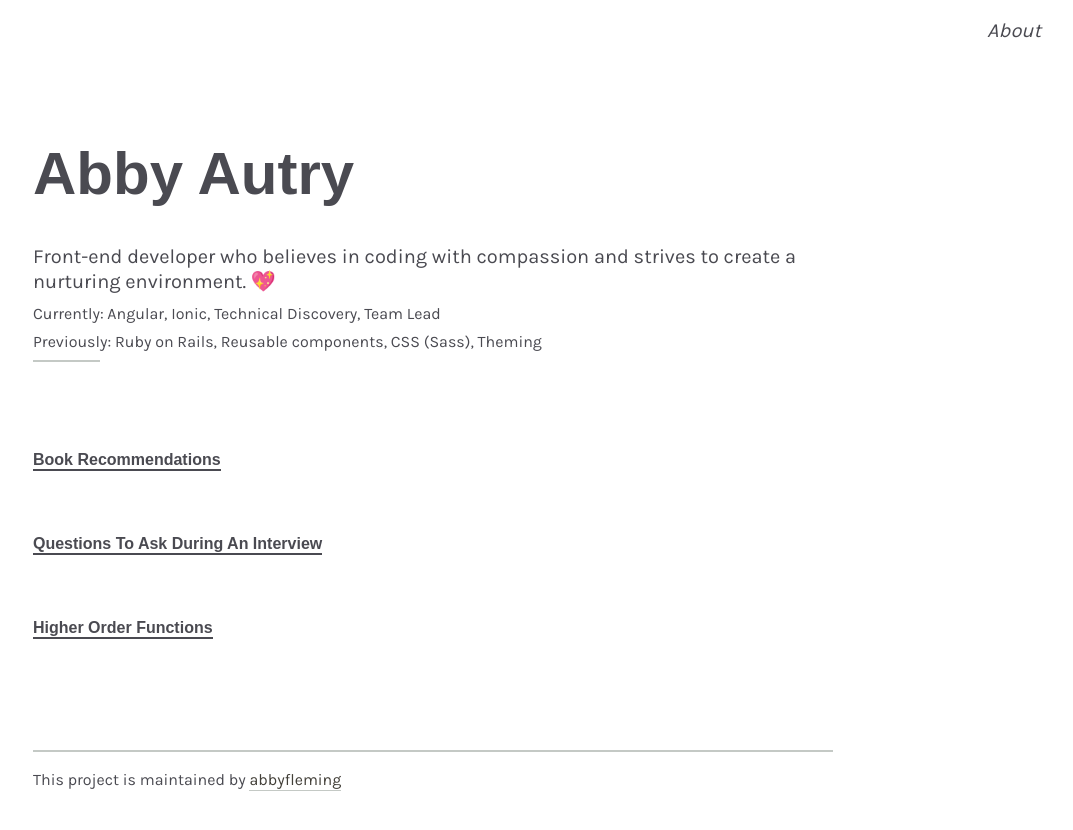
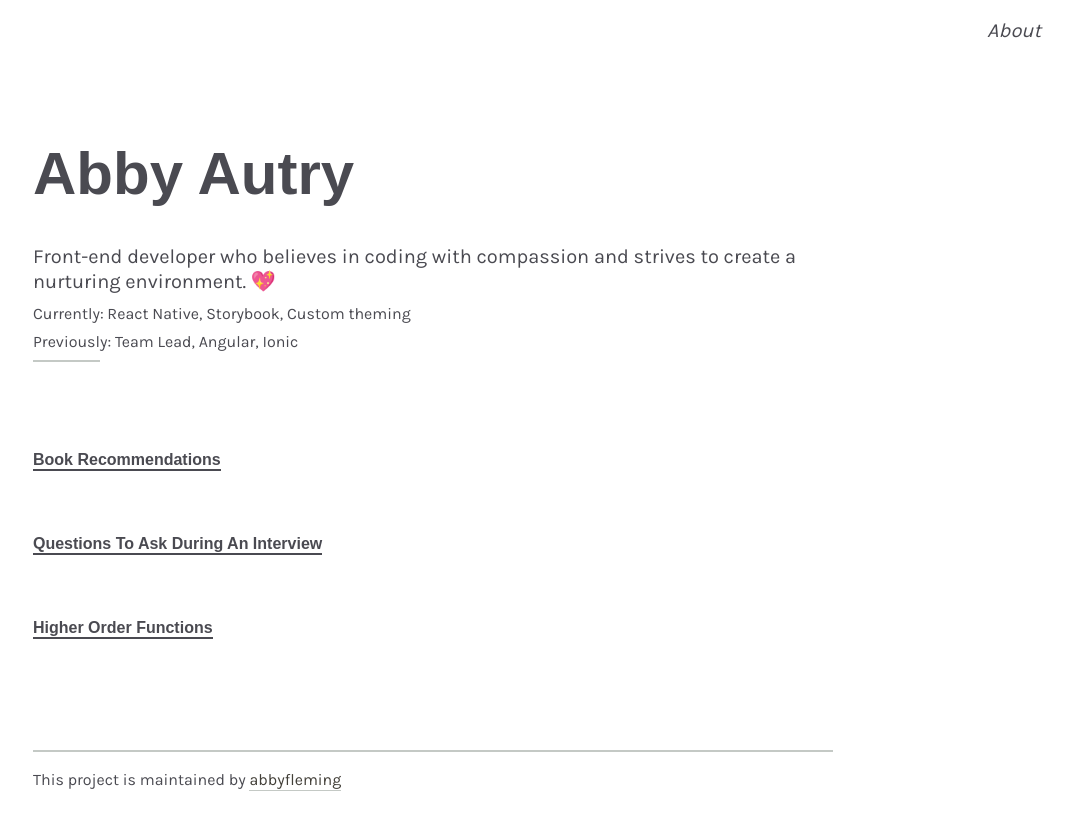
Before and after one commit to abbyfleming/abbyfleming.github.io, a Jekyll site: the page built from index.html, in a window 1280 px wide. Shown: the top 830 px of the page, without its empty margins (207-1280 px from the left). Built offline with Jekyll 4.4.1, drawn with Linux system fonts in a browser that asks for light colours; some web fonts are replaced.

Commit message:
Update _config.yml

```diff
--- a/_config.yml
+++ b/_config.yml
@@ -16,16 +16,11 @@
 title: Abby Autry
 description: Front-end developer who believes in coding with compassion and strives to create a nurturing environment.
 # baseurl: "/athena" # the subpath of your site, e.g. /blog
-currently: Angular, Ionic, Technical Discovery, Team Lead
-previously: Ruby on Rails, Reusable components, CSS (Sass), Theming
+currently: React Native, Storybook, Custom theming
+previously: Team Lead, Angular, Ionic
 url: "https://www.abbywritescode.com" # the base hostname & protocol for your site
 github_repo: "" # the GitHub repo name for your project
 github_username: abbyfleming
-
-# Optional social link, you can choose from the following options:
-# twitter (default), instagram, medium, or dribbble
-social_link: twitter
-social_username: abbyleighanneco
 
 # Set theme color here
 # Choose from: black (default), blue, gray, magenta, orange, red, white, and yellow.
```
